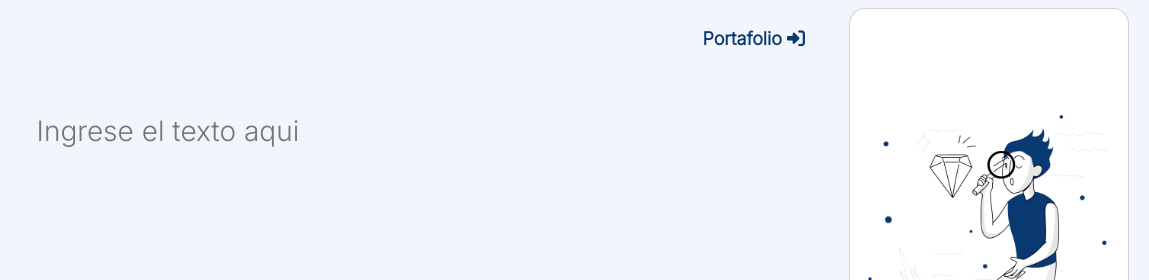
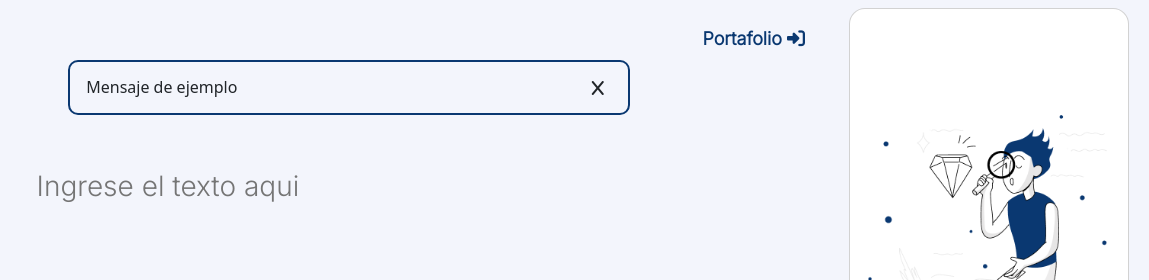
Before and after one commit to alejosandrini/Challenge-ONE, a plain HTML site: page encriptador-texto/encriptador.html in a window 1280 px wide. Shown: the top 280 px of the page, 131-1280 px from the left. Drawn offline with nearby package versions, Linux system fonts and the light colour scheme.

Commit message:
Creo html y css para Alerta

```diff
--- a/encriptador-texto/encriptador.html
+++ b/encriptador-texto/encriptador.html
@@ -28,6 +28,10 @@
                         <i class="fa-solid fa-right-to-bracket"></i>
                     </a>
                 </div>
+                <div class="justify-content-center align-items-center alerta-abierta" id="mensaje">
+                    <h6 class="m-0">Mensaje de ejemplo</h6>
+                    <i class="fa-solid fa-x ms-auto me-2" onclick="cerrarAlerta()"></i>
+                </div>
                 <textarea name="" id="texto-ingresado" cols="30" rows="10" placeholder="Ingrese el texto aqui"></textarea>
                 <div class="container mt-5">
                     <label for="" class="d-block mb-1">
--- a/static/css/style-challenge1.css
+++ b/static/css/style-challenge1.css
@@ -183,6 +183,23 @@ label{
     line-height: 150%;
 }
 
+.alerta-abierta{
+    display: flex;
+    width: 60%;
+    margin: 0 auto;
+    padding: 16px;
+    border: 2px solid #0A3871;
+    border-radius: 10px;
+}
+
+.alerta-cerrada{
+    display: none;
+}
+
+.fa-x{
+    cursor: pointer;
+}
+
 @media only screen and (max-width: 768px) {
     #img-resultado{
       display: none;
```
